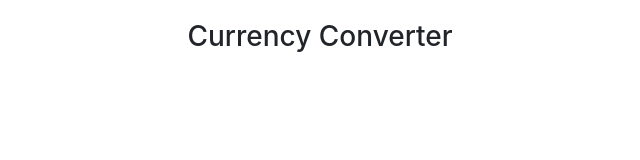
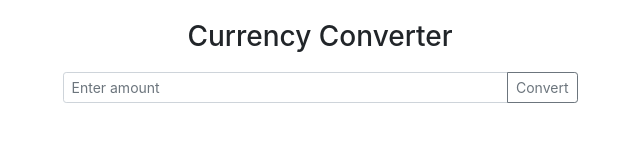
Before and after one commit to Subritt/currency-converter, a plain HTML site: page index.html in a window 1280 px wide. Shown: the whole page, without its empty margins (320-960 px from the left). Drawn offline with nearby package versions, Linux system fonts and the light colour scheme.

Commit message:
input field and a button

```diff
--- a/index.html
+++ b/index.html
@@ -13,16 +13,29 @@
 <body>
 
     <div class="container">
-        <div class="row">
-          <div id="header" class="col-sm">
-            <h3>Currency Converter</h3>
+      <div class="row">
+        <div id="header" class="col-sm">
+          <h3>Currency Converter</h3>
+        </div>
+      </div>
+
+      <div class="row">
+        <div id="currency-input" class="col-sm">
+          <div class="input-group input-group-sm mb-3">
+            <input id="input" type="Number" step="0.01" placeholder="Enter amount" class="form-control" aria-label="Sizing example input" aria-describedby="inputGroup-sizing-sm">
+            <div class="input-group-append">
+              <button id="convert-btn" class="btn btn-outline-secondary" type="button" id="button-addon2">Convert</button>
+            </div>
           </div>
         </div>
       </div>
+    </div>
 
-    <!-- BOOTSTRAP JS -->
+    <!-- JS, Popper.js, and jQuery -->
+    <script src="https://code.jquery.com/jquery-3.5.1.slim.min.js" integrity="sha384-DfXdz2htPH0lsSSs5nCTpuj/zy4C+OGpamoFVy38MVBnE+IbbVYUew+OrCXaRkfj" crossorigin="anonymous"></script>
+    <script src="https://cdn.jsdelivr.net/npm/popper.js@1.16.0/dist/umd/popper.min.js" integrity="sha384-Q6E9RHvbIyZFJoft+2mJbHaEWldlvI9IOYy5n3zV9zzTtmI3UksdQRVvoxMfooAo" crossorigin="anonymous"></script>
     <script src="https://stackpath.bootstrapcdn.com/bootstrap/4.5.0/js/bootstrap.min.js" integrity="sha384-OgVRvuATP1z7JjHLkuOU7Xw704+h835Lr+6QL9UvYjZE3Ipu6Tp75j7Bh/kR0JKI" crossorigin="anonymous"></script>
-    <script src="https://stackpath.bootstrapcdn.com/bootstrap/4.5.0/js/bootstrap.bundle.min.js" integrity="sha384-1CmrxMRARb6aLqgBO7yyAxTOQE2AKb9GfXnEo760AUcUmFx3ibVJJAzGytlQcNXd" crossorigin="anonymous"></script>
+
     <!-- INTERNAL JS -->
     <script src="logic.js"></script>
 </body>
--- a/logic.js
+++ b/logic.js
@@ -0,0 +1,7 @@
+const inputElement = document.querySelector('#input');
+const convertBtn = document.querySelector('#convert-btn');
+
+convertBtn.addEventListener('click', () => {
+    console.log(inputElement.value);
+    inputElement.value = '';
+});
--- a/style.css
+++ b/style.css
@@ -2,6 +2,16 @@
     margin-top: 20px;
 }
 
+.row {
+    margin: 10px;
+}
+
 #header {
-text-align: center;
+    text-align: center;
 }
+
+#currency-input {
+    width: 50%;
+    margin-left: 25%;
+    margin-right: 25%;
+}
```
